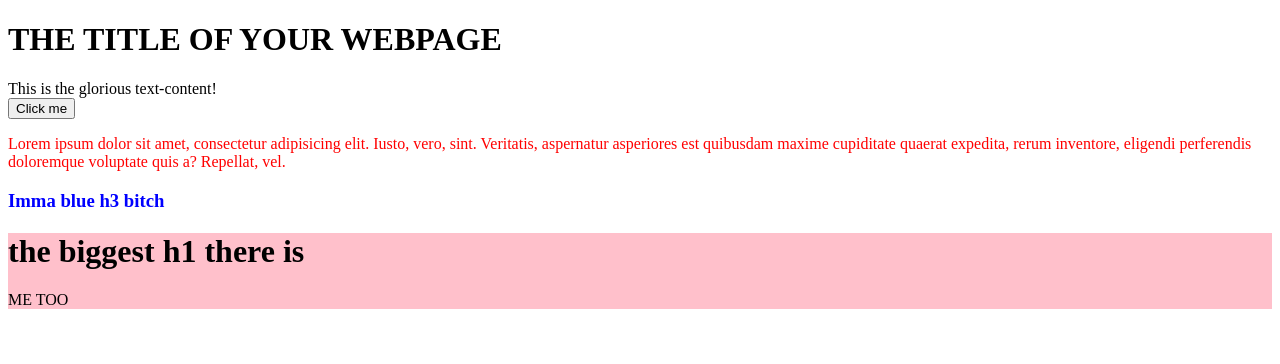
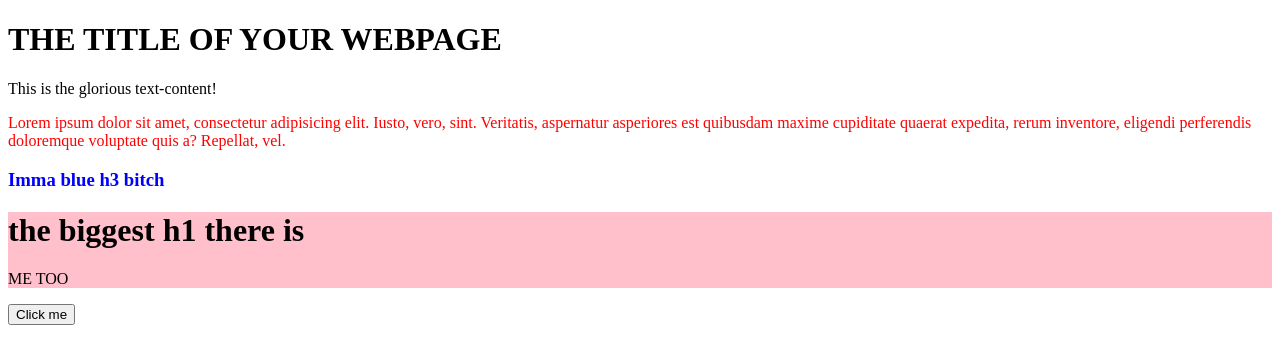
Before and after one commit to Kahaan/practice-DOM-manipulation-, a plain HTML site: page index.html in a window 1280 px wide. Drawn offline with Linux system fonts and the light colour scheme.

Commit message:
practice

```diff
--- a/index.html
+++ b/index.html
@@ -12,10 +12,15 @@
     	<div class="content">
         This is the glorious text-content!
       </div>
-      <button onclick="alert('hello world')">Click me</button>
     </div>
+    <button id="btn">Click me</button>
   </body>
   <script type="text/javascript">
+
+    const btn = document.querySelector('#btn')
+    btn.onclick = () => {
+      alert('hello world')
+    }
 
     const para = document.createElement('p')
     para.style.color = 'red'
```
